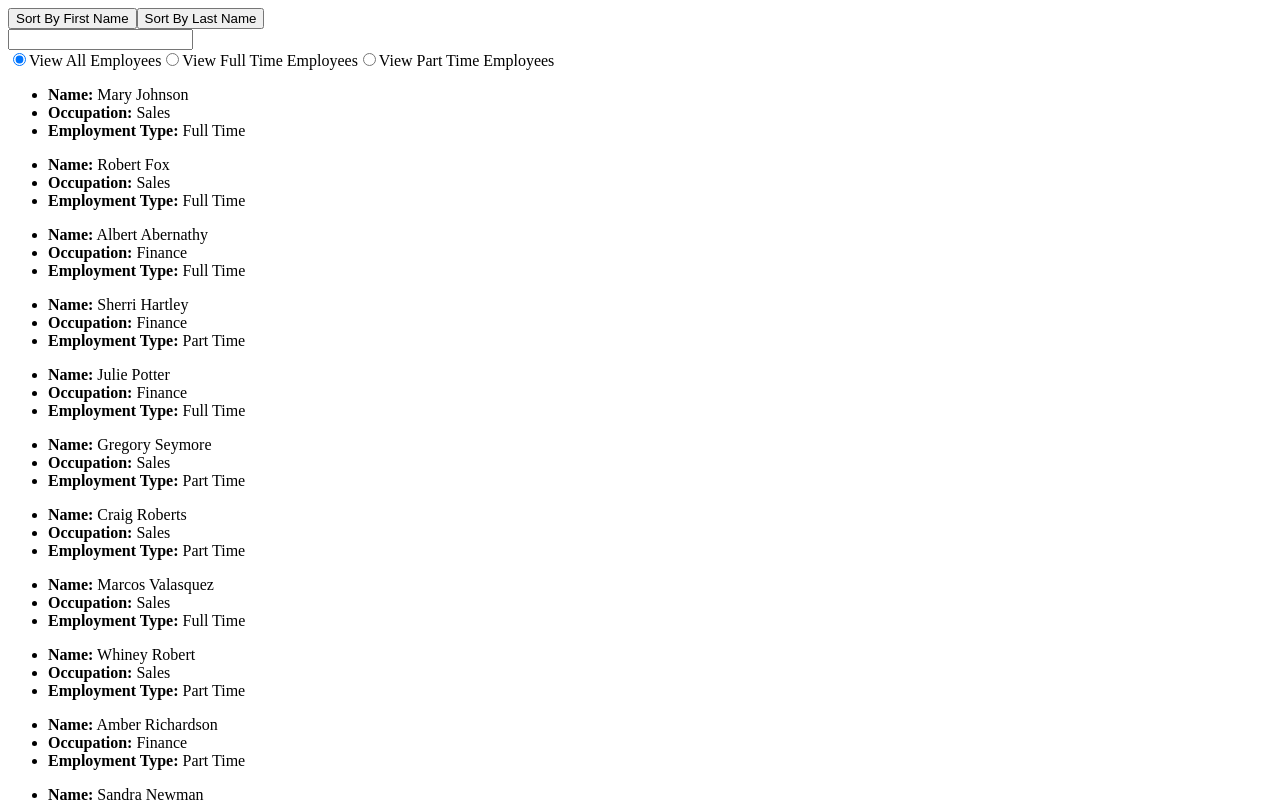
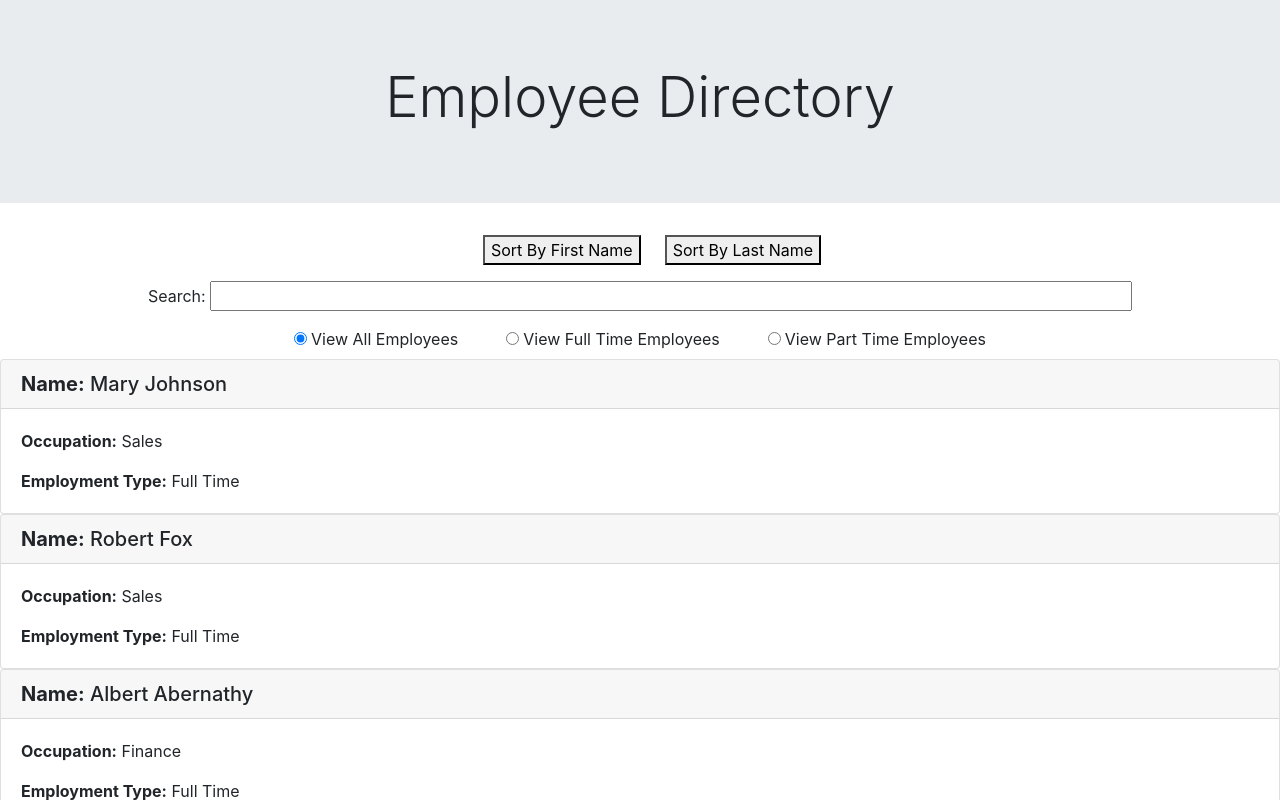
Before and after one commit to ald2424/employee-directory, a React (Create React App) app in the folder employee-directory/: page / in a window 1280 px wide. Shown: the top 800 px of the page. Built offline with nearby package versions, Linux system fonts and the light colour scheme.

Commit message:
added basic css

```diff
--- a/employee-directory/public/index.html
+++ b/employee-directory/public/index.html
@@ -24,10 +24,19 @@
       work correctly both with client-side routing and a non-root public URL.
       Learn how to configure a non-root public URL by running `npm run build`.
     -->
+    <link rel="stylesheet" href="https://cdnjs.cloudflare.com/ajax/libs/twitter-bootstrap/4.0.0/css/bootstrap.min.css"/>
+
     <title>React App</title>
   </head>
   <body>
+
+    <div class="jumbotron jumbotron-fluid">
+      <div class="container">
+        <h1 class="display-4 text-center">Employee Directory</h1>
+      </div>
+    </div>
     <noscript>You need to enable JavaScript to run this app.</noscript>
+
     <div id="root"></div>
     <!--
       This HTML file is a template.
--- a/employee-directory/src/App.js
+++ b/employee-directory/src/App.js
@@ -65,7 +65,7 @@ class App extends Component {
         if(this.state.selectedOption === "all" || this.state.selectedOption === employee.empType) checked = true;
         else checked = false;
         //let checked = this.state.selectedOption === "all" || this.state.selectedOption === employee.empType
-        return employee.name.toLowerCase().indexOf(this.state.search.toLowerCase()) != -1 && checked;
+        return employee.name.toLowerCase().indexOf(this.state.search.toLowerCase()) !== -1 && checked;
        }
     );
 
--- a/employee-directory/src/components/EmployeeInfo/index.js
+++ b/employee-directory/src/components/EmployeeInfo/index.js
@@ -1,23 +1,15 @@
 import React from "react";
-//import "./style.css";
+import "./style.css";
 
 function EmpInfo(props) {
   return (
-    <div>
-      <div>
-        <ul>
-          <li>
-            <strong>Name:</strong> {props.name}
-          </li>
-          <li>
-            <strong>Occupation:</strong> {props.department}
-          </li>
-          <li>
-            <strong>Employment Type:</strong> {props.empType}
-          </li>
-        </ul>
-      </div>
-    </div>
+      <div className="card">
+  <h5 className="card-header"><strong>Name:</strong> {props.name}</h5>
+  <div className="card-body">
+    <p className="card-text"><strong>Occupation:</strong> {props.department}</p>
+    <p className="card-text"><strong>Employment Type:</strong> {props.empType}</p>
+  </div>
+</div>
   );
 }
 
--- a/employee-directory/src/components/EmployeeInfo/style.css
+++ b/employee-directory/src/components/EmployeeInfo/style.css
@@ -0,0 +1,7 @@
+.underLine{
+    border-bottom: 1px solid gray;
+}
+.spaces{
+    margin-bottom: 10px;
+    margin-right: 65%;
+}
--- a/employee-directory/src/components/RadioOptions/index.js
+++ b/employee-directory/src/components/RadioOptions/index.js
@@ -3,17 +3,17 @@ import React from "react";
 
 function RadioOptions(props) {
   return (
-    <form>
-        <label>
-          <input type = "radio"  name="selectedOption" value="all" checked = {props.selectedOption === 'all'} onClick={props.updateSearch}/>
+    <form className="text-center">
+        <label className="mx-4" >
+          <input className="mr-1" type = "radio"  name="selectedOption" value="all" checked = {props.selectedOption === 'all'} onClick={props.updateSearch}/>
             View All Employees
         </label>
-        <label>
-          <input type = "radio" name="selectedOption" value="Full Time" checked = {props.selectedOption === 'Full Time'}onClick={props.updateSearch}/>
+        <label className="mx-4">
+          <input className="mr-1" type = "radio" name="selectedOption" value="Full Time" checked = {props.selectedOption === 'Full Time'}onClick={props.updateSearch}/>
             View Full Time Employees
         </label>
-        <label>
-          <input type = "radio" name="selectedOption" value="Part Time" checked = {props.selectedOption === 'Part Time'}onClick={props.updateSearch}/>
+        <label className="mx-4" >
+          <input className="mr-1" type = "radio" name="selectedOption" value="Part Time" checked = {props.selectedOption === 'Part Time'}onClick={props.updateSearch}/>
             View Part Time Employees
         </label>
     </form>
--- a/employee-directory/src/components/SearchBar/index.js
+++ b/employee-directory/src/components/SearchBar/index.js
@@ -4,8 +4,9 @@ function searchBar(props){
 
     return(
 
-        <div>
-        <input type='text' name="search" onChange={props.updateSearch}/>
+        <div className=" text-center mx-4 my-3">
+          <span>Search: </span>
+        <input type='text' size="85" name="search" onChange={props.updateSearch}/>
       </div>
 
     )
--- a/employee-directory/src/components/SortButtons/index.js
+++ b/employee-directory/src/components/SortButtons/index.js
@@ -4,8 +4,8 @@ function sortButtons(props){
 
     return(
 
-        <div>
-        <button onClick={props.sortFirstName}>Sort By First Name</button>
+        <div className="text-center">
+        <button className="mx-4" onClick={props.sortFirstName}>Sort By First Name</button>
         <button onClick={props.sortLastName}>Sort By Last Name</button>
       </div>
 
```
